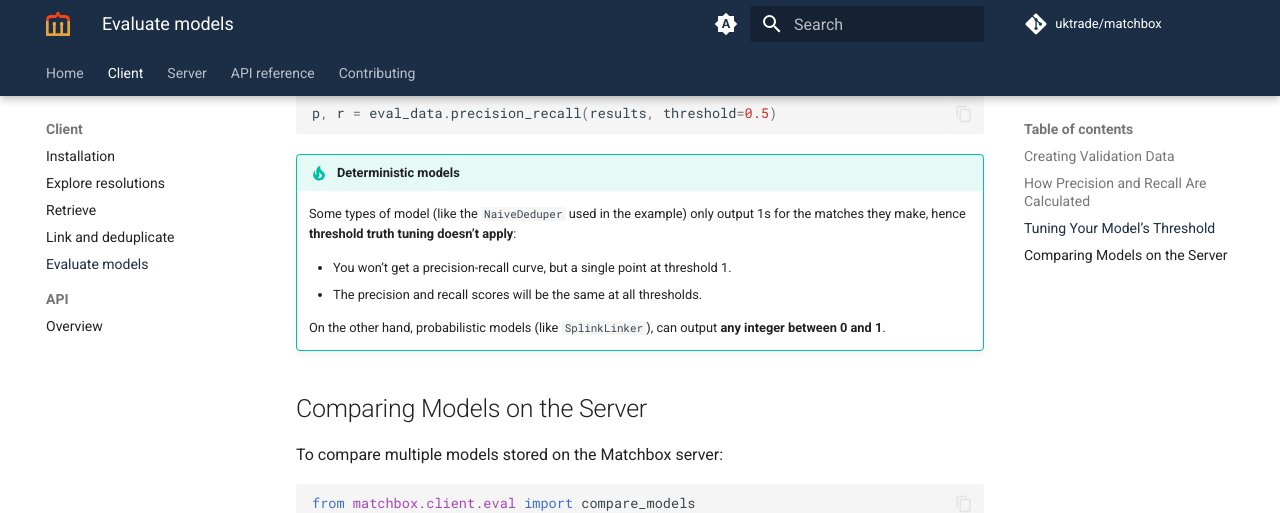
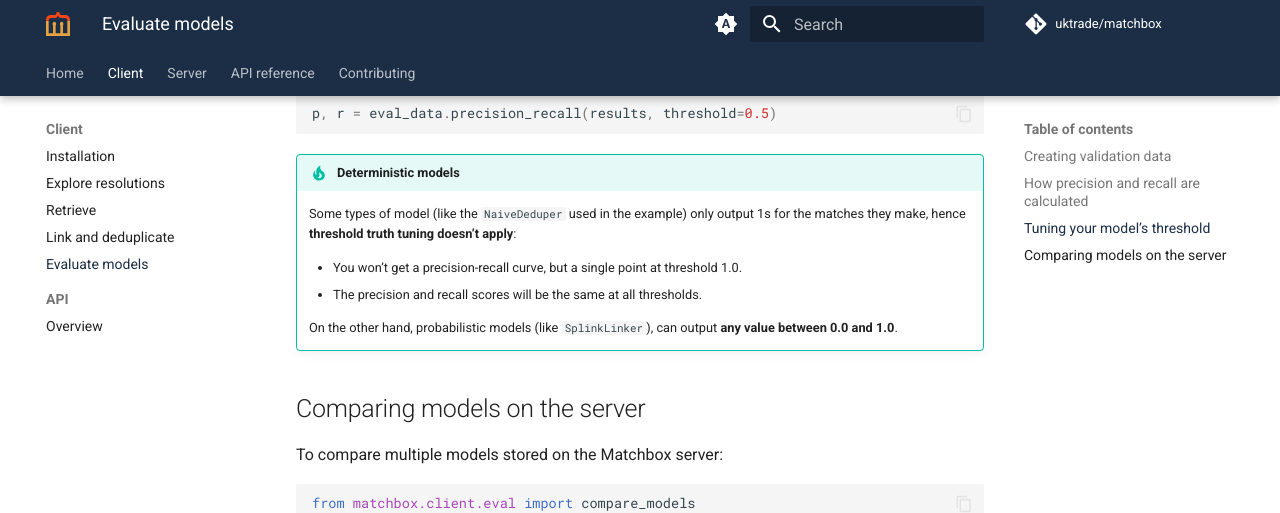
Before and after one commit to will-langdale/matchbox, an MkDocs documentation site: the page built from docs/client/evaluation.md, in a window 1280 px wide and 900 px high, scrolled down 2457 px. Shown: the top 513 px of the window. Built offline with MkDocs 1.6.1 and Material for MkDocs 9.7.7, drawn with Linux system fonts in a browser that asks for light colours; comment, search, counter and statistics services are not loaded; some of the changed text lies outside the part shown.

Commit message:
Improve formatting of evaluation tutorial

````diff
--- a/docs/client/evaluation.md
+++ b/docs/client/evaluation.md
@@ -5,8 +7,8 @@ After running models to deduplicate and link your data, you’ll likely want to
 
 To calculate these, we need a **ground truth** - a set of correct matches created by people. This is called **validation data**.
 
+## Creating validation data
 
-## Creating Validation Data
 Matchbox provides a simple UI to help you create this validation data. Here’s how it works:
 
 1. **Launch the UI** and choose a model resolution to sample clusters from.
@@ -18,8 +20,7 @@ Matchbox provides a simple UI to help you create this validation data. Here’s
 
 Once enough users have reviewed clusters, this data can be used to evaluate model performance.
 
-
-## How Precision and Recall Are Calculated
+## How precision and recall are calculated
 
 Validation data is created at the **cluster level**, but precision and recall are calculated using **pairs of records**.
 
@@ -44,9 +45,7 @@ Only pairs that appear in both the model and the validation data are used in the
 !!! tip "Relative vs. absolute scores"
     If your model builds on others, it may inherit some incorrect pairs it can’t control. So, precision and recall scores aren’t absolute - they’re best used to **compare models or thresholds**.
 
-
-
-## Tuning Your Model’s Threshold
+## Tuning your model’s threshold
 
 Choosing the right threshold for your model involves balancing precision and recall. A higher threshold usually means:
 
@@ -101,13 +100,12 @@ p, r = eval_data.precision_recall(results, threshold=0.5)
 !!! tip "Deterministic models"
     Some types of model (like the `NaiveDeduper` used in the example) only output 1s for the matches they make, hence **threshold truth tuning doesn't apply**:
 
-    * You won't get a precision-recall curve, but a single point at threshold 1.
+    * You won't get a precision-recall curve, but a single point at threshold 1.0.
     * The precision and recall scores will be the same at all thresholds.
 
-    On the other hand, probabilistic models (like `SplinkLinker`), can output **any integer between 0 and 1**.
+    On the other hand, probabilistic models (like `SplinkLinker`), can output **any value between 0.0 and 1.0**.
 
-
-## Comparing Models on the Server
+## Comparing models on the server
 
 To compare multiple models stored on the Matchbox server:
 
@@ -125,5 +123,6 @@ for model in models_to_compare:
     p, r = comparison[model]
     print(f"Model {model} has precision: {p} and recall: {r}")
 ```
+
 !!! tip "Model records overlap"
     Only pairs covering records which exist in **all models and the validation data** are used in comparisons. So, a model’s precision and recall might differ when evaluated alone vs. in a group.
````
Also changed, not shown: other parts of docs/client/evaluation.md (+2 -0 lines).
